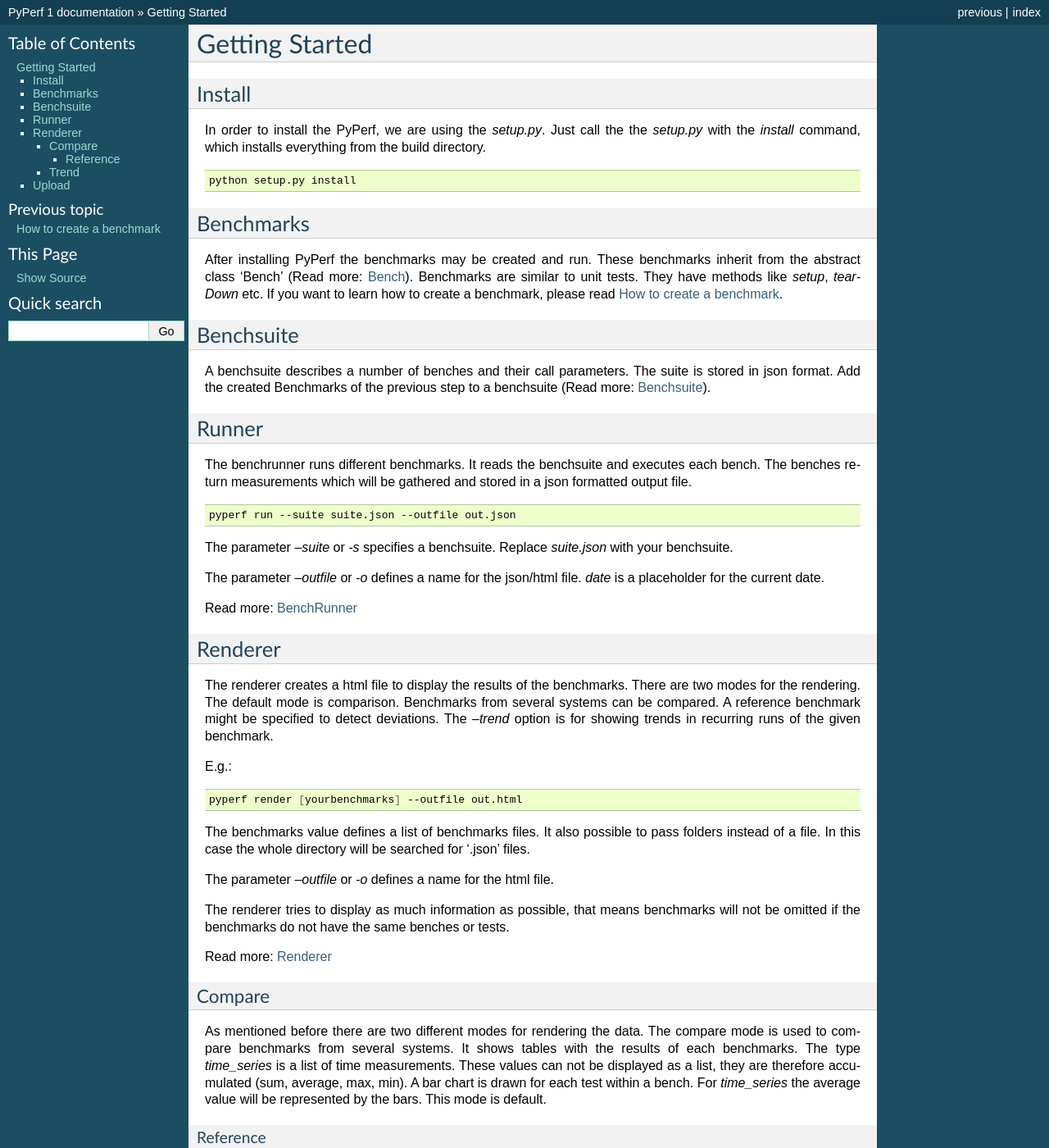
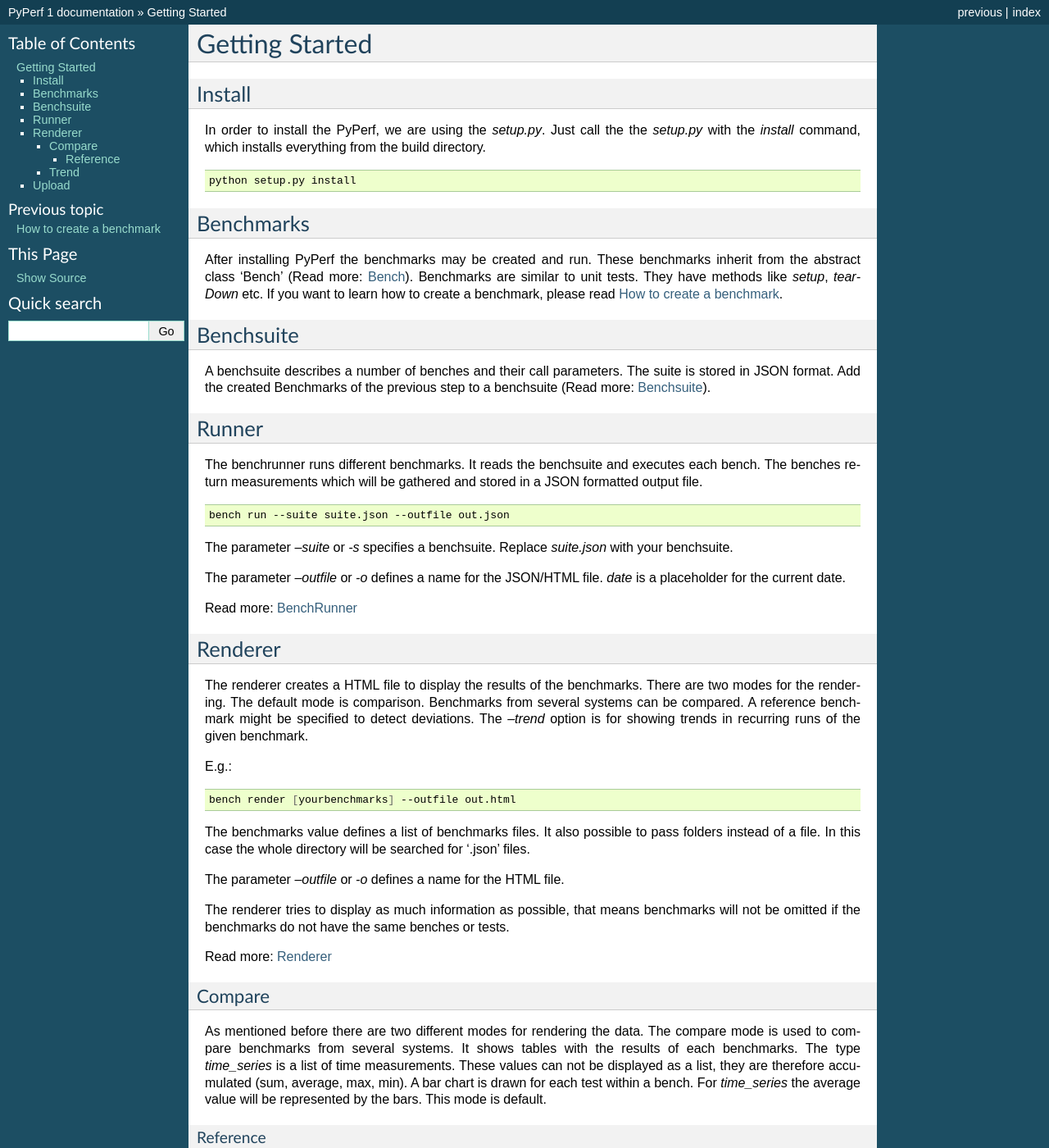
Before and after one commit to JohannesGro/PyPerf, a Sphinx documentation site: the page built from doc/gettingStarted.rst, in a window 1280 px wide and 1400 px high. Shown: the whole window at 82% size. Built offline with Sphinx 7.4.7, drawn with Linux system fonts in a browser that asks for light colours; some of the changed text lies outside the part shown.

Commit message:
correct minor issues

```diff
--- a/doc/benchrunner.rst
+++ b/doc/benchrunner.rst
@@ -14,13 +14,13 @@
 
 .. code-block:: none
 
-	usage: pyperf run [-h] [--suite [SUITE]] [--outfile [OUTFILE]]
-                        [--logconfig [LOGCONFIG]] [--verbose]
+	usage: bench run [-h] [--suite [SUITE]] [--outfile [OUTFILE]]
+                     [--logconfig [LOGCONFIG]] [--verbose]
 
     optional arguments:
       -h, --help            show this help message and exit
       --suite [SUITE], -s [SUITE]
-                            A json file which contains the benches. (default:
+                            A JSON file which contains the benches. (default:
                             benchsuite.json)
       --outfile [OUTFILE], -o [OUTFILE]
                             The results will be stored in this file. (default:
--- a/doc/example_benchsuite.json
+++ b/doc/example_benchsuite.json
@@ -1,7 +1,7 @@
 {
     "suite": {
         "OperationCreate": {
-            "file": "fixture/performance/bench/operation_create.py",
+            "file": "fixture/performance/bench/platform_operation_create.py",
             "className": "OperationCreate",
             "active": true,
             "args": {
@@ -9,7 +9,7 @@
             }
         },
         "OperationInfo": {
-            "file": "fixture/performance/bench/operation_info.py",
+            "file": "fixture/performance/bench/platform_operation_info.py",
             "className": "OperationInfo",
             "active": true,
             "args": {
@@ -17,7 +17,7 @@
             }
         },
         "LoginBenchmark": {
-            "file": "fixture/performance/bench/login_benchmark.py",
+            "file": "fixture/performance/bench/platform_login_benchmark.py",
             "className": "LoginBenchmark",
             "active": true,
             "args": {
--- a/doc/gettingStarted.rst
+++ b/doc/gettingStarted.rst
@@ -23,7 +23,7 @@
 Benchsuite
 ==========
 A benchsuite describes a number of benches and their call
-parameters. The suite is stored in json format.
+parameters. The suite is stored in JSON format.
 Add the created Benchmarks of the previous step to a benchsuite
 (Read more: :doc:`benchsuite`).
 
@@ -32,15 +32,15 @@
 ======
 The benchrunner runs different benchmarks. It reads the benchsuite and
 executes each bench. The benches return measurements which will be gathered
-and stored in a json formatted output file.
+and stored in a JSON formatted output file.
 
 .. code-block:: sh
 
-	pyperf run --suite suite.json --outfile out.json
+	bench run --suite suite.json --outfile out.json
 
 The parameter `--suite` or `-s` specifies a benchsuite. Replace `suite.json` with your benchsuite.
 
-The parameter `--outfile` or `-o` defines a name for the json/html file.
+The parameter `--outfile` or `-o` defines a name for the JSON/HTML file.
 `date` is a placeholder for the current date.
 
 Read more: :doc:`benchrunner`
@@ -48,7 +48,7 @@
 
 Renderer
 ========
-The renderer creates a html file to display the results of the benchmarks.
+The renderer creates a HTML file to display the results of the benchmarks.
 There are two modes for the rendering. The default mode is comparison.
 Benchmarks from several systems can be compared. A reference benchmark might be
 specified to detect deviations. The `--trend` option is for showing trends in recurring
@@ -58,13 +58,13 @@
 
 .. code-block:: sh
 
-	pyperf render [yourbenchmarks] --outfile out.html
+	bench render [yourbenchmarks] --outfile out.html
 
 The benchmarks value defines a list of benchmarks files. It also possible to pass
 folders instead of a file. In this case the whole directory will be searched
 for '.json' files.
 
-The parameter `--outfile` or `-o` defines a name for the html file.
+The parameter `--outfile` or `-o` defines a name for the HTML file.
 
 The renderer tries to display as much information as possible, that means
 benchmarks will not be omitted if the benchmarks do not have the same benches or tests.
@@ -100,12 +100,12 @@
 Upload
 ========
 PyPerf is also able to upload the gathered data to an instance of InfluxDB in order
-for the data to be then displayed in Grafana. The upload option takes a json-file
+for the data to be then displayed in Grafana. The upload option takes a JSON-file
 to upload.
 
 .. code-block:: sh
 
-	pyperf upload report.json --target=influx --db=[yourDBname] --url=[yourInfluxDBhost]
+	bench upload report.json --target=influx --db=[yourDBname] --url=[yourInfluxDBhost]
 
 The optional parameter `--target` or `-t` specifies the target storage to upload to with
 influx as default.
```
Also changed, not shown: doc/renderer.rst (+6 -6 lines).
